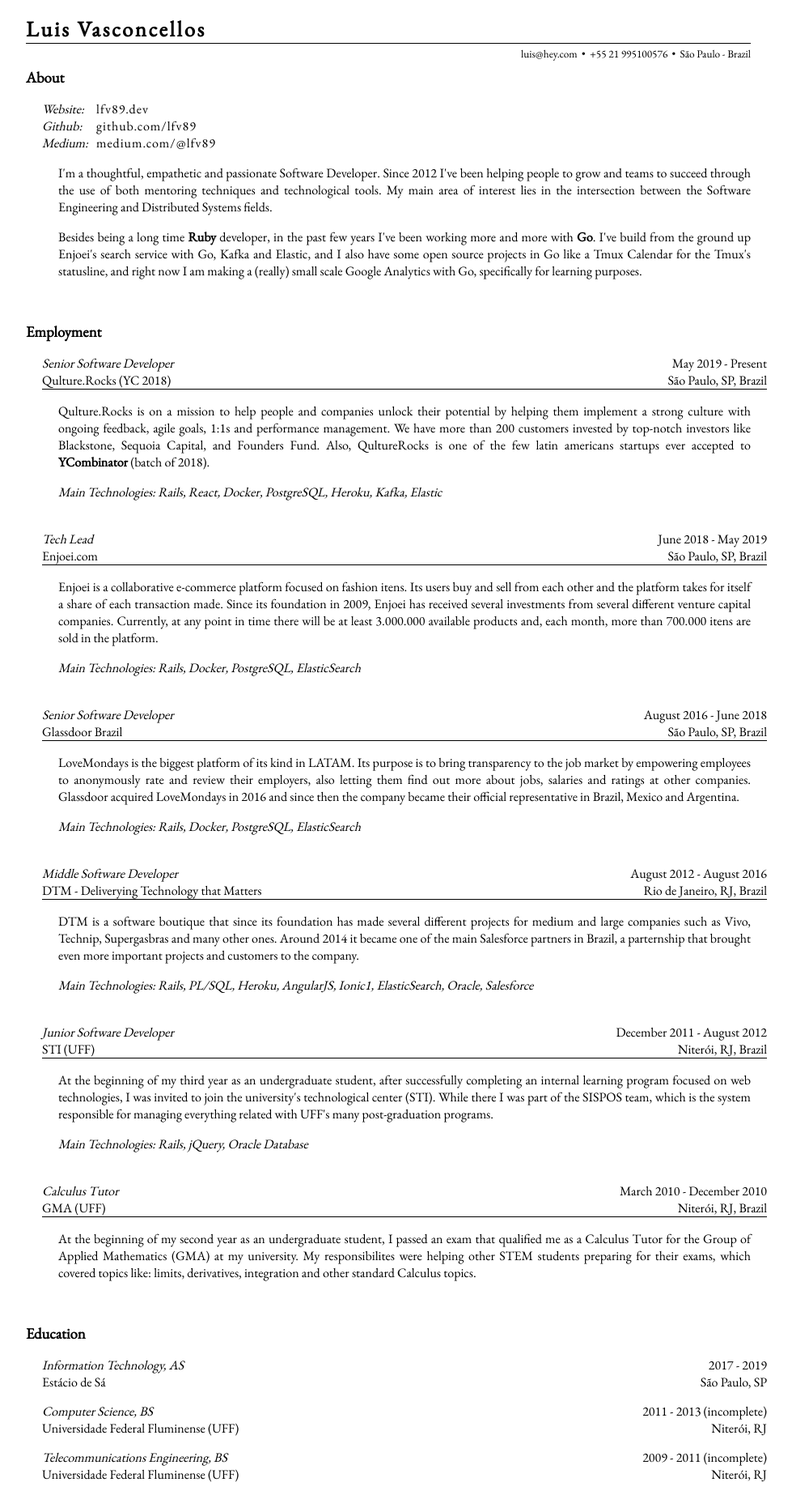
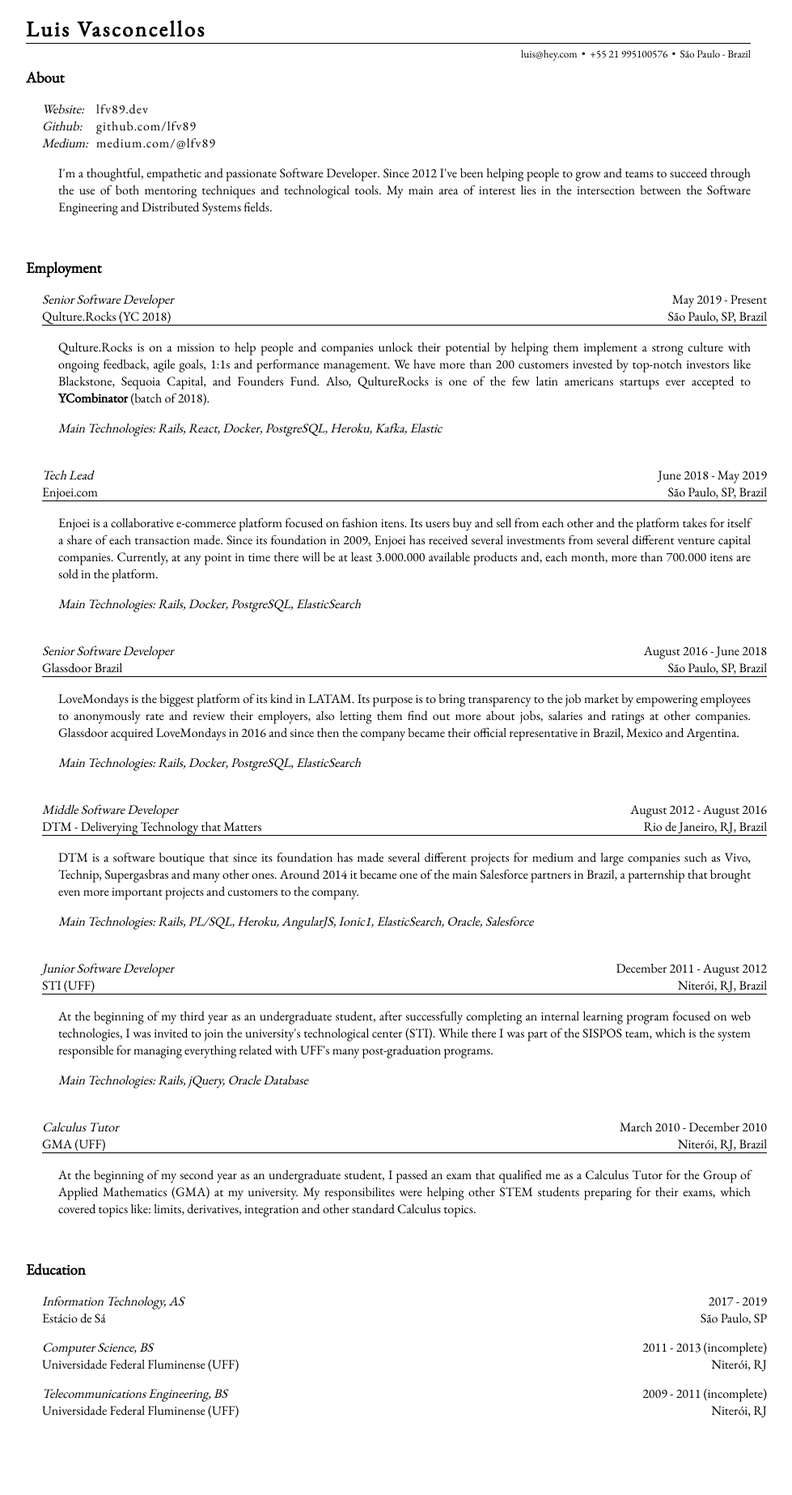
Before and after one commit to lfv89/lfv89.github.io, a Jekyll site: the page built from _pages/resume.html, in a window 1280 px wide. Shown: the whole page at 81% size, without its empty margins (160-1139 px from the left). Built offline with Jekyll 4.4.1, drawn with Linux system fonts in a browser that asks for light colours; after the commit the page ends 1767 px from its top, so only the background shows below that.

Commit message:
Update resume

```diff
--- a/_pages/resume.html
+++ b/_pages/resume.html
@@ -33,8 +33,6 @@
   </div>
 
   <p>I'm a thoughtful, empathetic and passionate Software Developer. Since 2012 I've been helping people to grow and teams to succeed through the use of both mentoring techniques and technological tools. My main area of interest lies in the intersection between the Software Engineering and Distributed Systems fields. </p>
-
-  <p>Besides being a long time <strong>Ruby</strong> developer, in the past few years I've been working more and more with <strong>Go</strong>. I've build from the ground up Enjoei's search service with Go, Kafka and Elastic, and I also have some open source projects in Go like a Tmux Calendar for the Tmux's statusline, and right now I am making a (really) small scale Google Analytics with Go, specifically for learning purposes.</p>
 </section>
 
 <br/>
```
